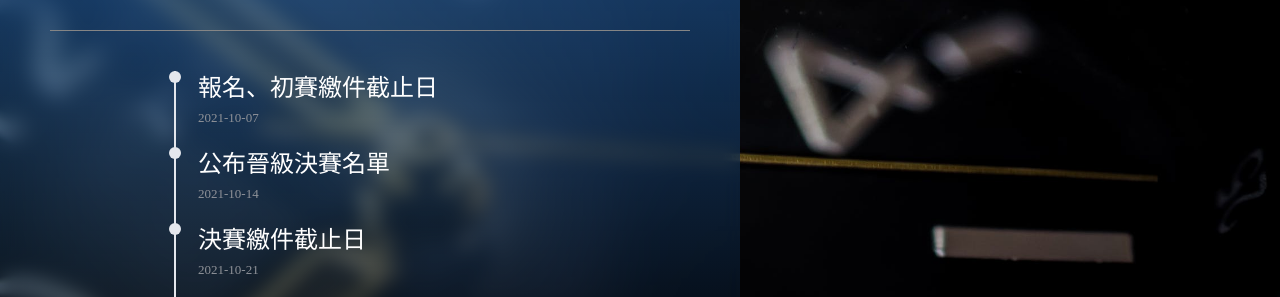
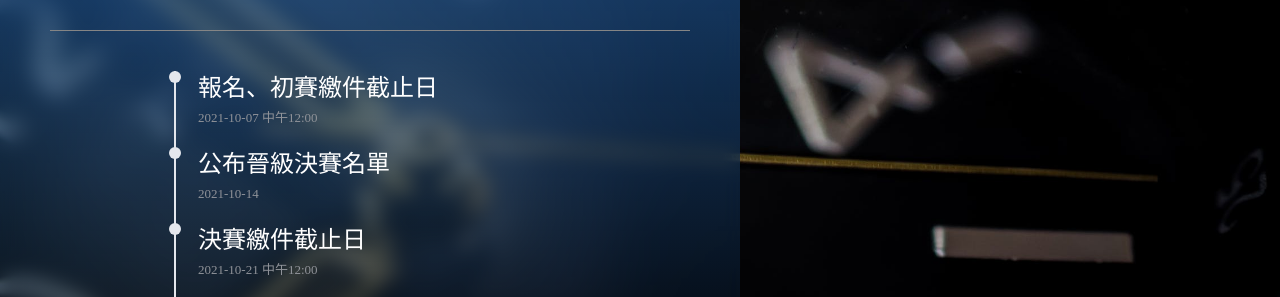
Before and after one commit to RainMeoCat/cpt-frontend-personal, a Vue app in the folder frontend/: page / in a window 1280 px wide. Shown: the part 2664-2961 px from the top of the page. Built offline with nearby package versions, Linux system fonts and the light colour scheme.

Commit message:
根據Line群組建議，增加了時間線的詳細時間

```diff
--- a/frontend/src/views/Data.js
+++ b/frontend/src/views/Data.js
@@ -1,13 +1,13 @@
 const Activities = [ // 競賽時程
   {
     content: '報名、初賽繳件截止日',
-    timestamp: '2021-10-07'
+    timestamp: '2021-10-07 中午12:00'
   }, {
     content: '公布晉級決賽名單',
     timestamp: '2021-10-14'
   }, {
     content: '決賽繳件截止日',
-    timestamp: '2021-10-21'
+    timestamp: '2021-10-21 中午12:00'
   },
   {
     content: '決賽暨頒獎典禮',
```
